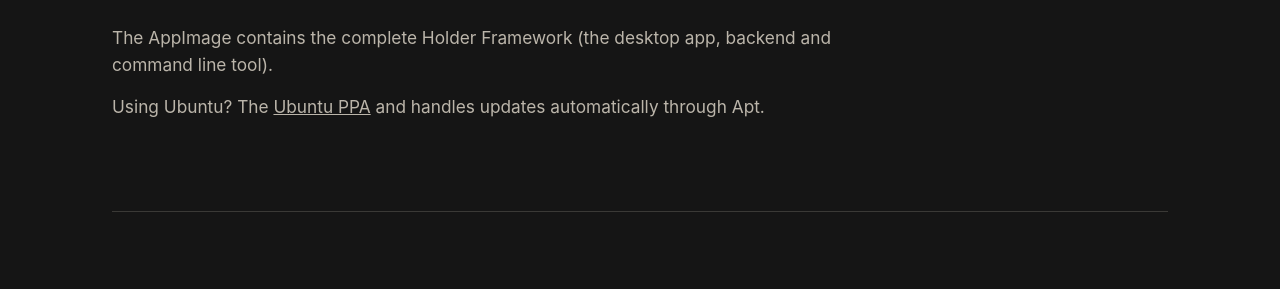
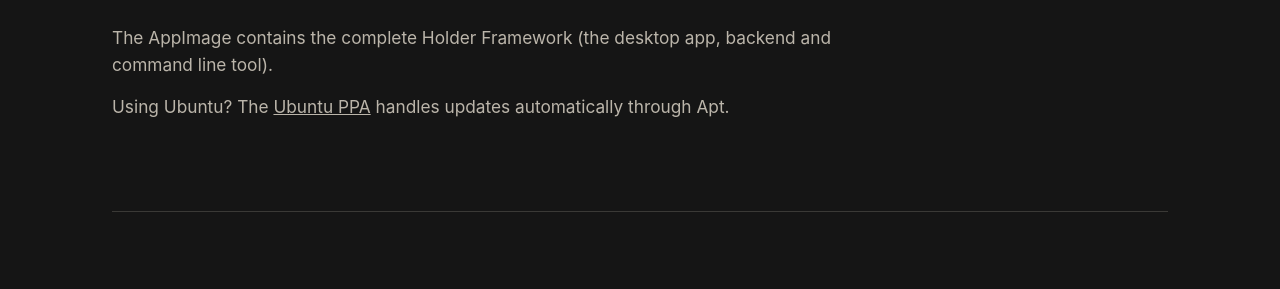
Before and after one commit to HolderTeam/holder-website, a Jekyll site: the page built from linux.md, in a window 1280 px wide and 900 px high, scrolled down 696 px. Shown: the part 164-453 px from the top of the window. Built offline with Jekyll 4.4.1, drawn with Linux system fonts in a browser that asks for light colours.

Commit message:
Fix broken sentence in Linux page Ubuntu PPA note

```diff
--- a/linux.md
+++ b/linux.md
@@ -29,7 +29,7 @@ sha256sum -c Holder-0.2.0-SHA256SUMS
     <p>
       The AppImage contains the complete Holder Framework (the desktop app, backend and command line tool).
     </p>
-    <p>Using Ubuntu? The <a href="{{ '/ubuntu/' | relative_url }}">Ubuntu PPA</a> and handles updates automatically through Apt.</p>
+    <p>Using Ubuntu? The <a href="{{ '/ubuntu/' | relative_url }}">Ubuntu PPA</a> handles updates automatically through Apt.</p>
   </div>
 </section>
 
```
